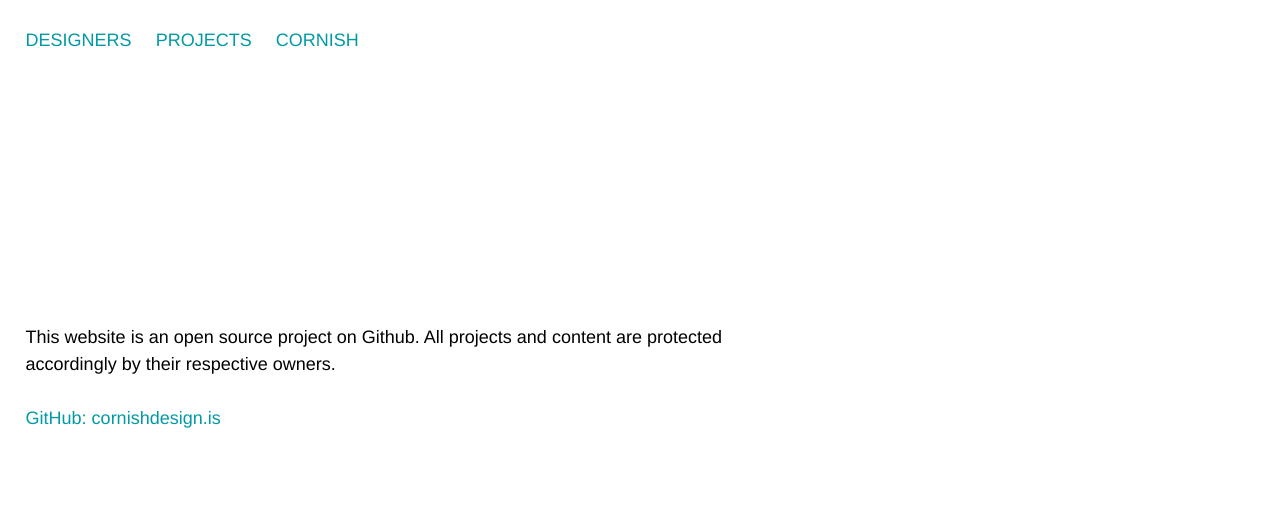
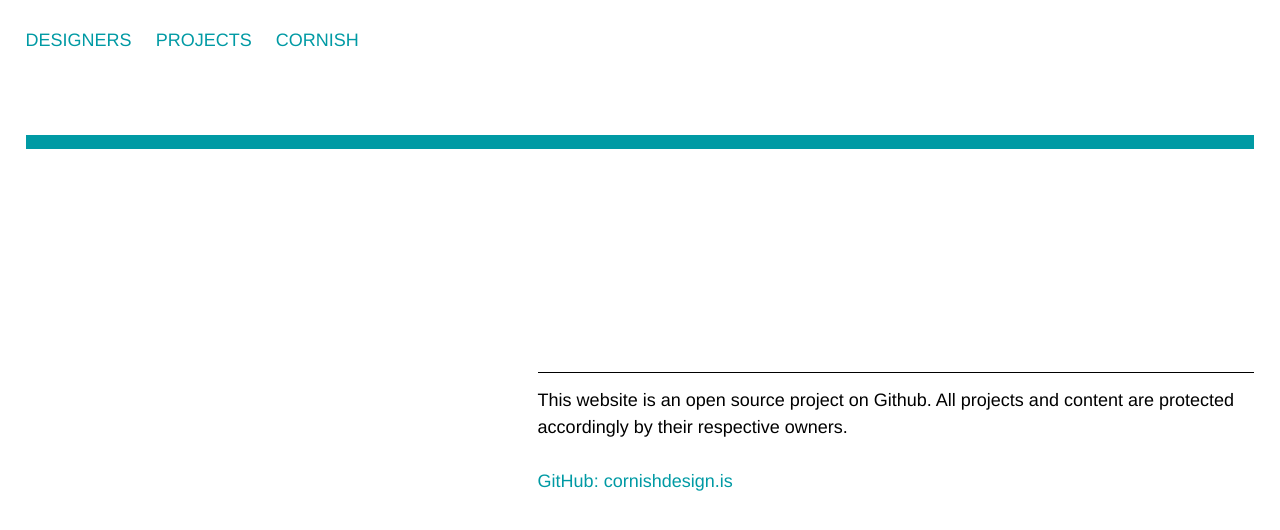
Before and after one commit to taylor-edwards/cornishdesign.is, a Jekyll site: the page built from project.html, in a window 1280 px wide. Shown: the top 530 px of the page. Built offline with Jekyll 4.4.1, drawn with Linux system fonts in a browser that asks for light colours.

Commit message:
CSS type and spacing update
Header and footer spacing should be more uniform

```diff
--- a/_sass/_layout.scss
+++ b/_sass/_layout.scss
@@ -29,7 +29,7 @@ svg {
   -moz-box-sizing:      border-box;
   box-sizing:           border-box;
   display:              inline-block;
-  margin:               0 2% 1.5em;
+  margin:               0 2%;
   position:             relative;
   vertical-align:       top;
 }
--- a/_sass/_objects.scss
+++ b/_sass/_objects.scss
@@ -10,7 +10,14 @@ header > nav[role="navigation"] {
   margin-bottom:          4.5em;
 }
 body > footer.row {
-  margin-top:             3em;
+  margin-top:             6em;
+  margin-bottom:          1.5em;
+  text-align:             right;
+  div {
+    border-top:           1px solid;
+    padding-top:          .75em;
+    text-align:           left;
+  }
 }
 .grid-item {
   text-align:             center;
@@ -63,3 +70,6 @@ body > footer.row {
   padding-bottom:          200%;
   width:                   100%;
 }
+#pagesubtitle {
+  z-index: 100;
+}
--- a/_sass/_typography.scss
+++ b/_sass/_typography.scss
@@ -25,6 +25,7 @@ h2,
 h3,
 h4,
 h5 {
+  text-rendering:  optimizeLegibility;
   line-height:     1;
   margin:          1.5rem 0;
   text-transform:  uppercase;
@@ -46,9 +47,11 @@ h5 {
   font-weight:     300;
 }
 h1 {
+  border-bottom:   .1em solid $light-teal;
   font-size:       8em;
-  line-height:     .75;
+  line-height:     .8333;
   margin-top:      0;
+  overflow:        hidden;
 }
 h2 {
   font-size:       4em;
@@ -91,16 +94,16 @@ a:link {
   padding:         0 .35em;
   text-decoration: none;
 }
+a:active,
 a:focus,
 a:hover {
   color:           $light-red;
 }
-a:active,
 a:visited {
   color:           $teal;
 }
 a:focus {
-  outline:         3px solid lighten($light-teal, 5%);
+  outline:         .15em solid lighten($light-teal, 5%);
 }
 ul {
   list-style:      none;
--- a/profile.html
+++ b/profile.html
@@ -62,7 +62,7 @@ layout: default
 </script>
 <style>
   body header.row {
-    margin-bottom: 0;
+    margin-bottom: 3rem;
   }
   body header.row h1 {
     margin-bottom: 0;
--- a/project.html
+++ b/project.html
@@ -40,8 +40,8 @@ layout: default
     console.log(project);
 
     /* Populate HTML */
-    document.getElementById("pagesubtitle").innerHTML     = project["Your Name"];
-    document.getElementById("pagetitle").innerHTML        = project["Project Name"];
+    document.getElementById("pagesubtitle").innerHTML = '<a href="{{ site.baseurl }}profile.html?name=' + encodeURI(data[i]["Your Name"]) + '">' + project["Your Name"] + '</a>';
+    document.getElementById("pagetitle").innerHTML    = project["Project Name"];
 
     if (project["Project Location"]) {
       meta.innerHTML += '<li><a href="' + project["Project Location"] + '">' + project["Project Location"] + '</a></li>';
@@ -59,7 +59,7 @@ layout: default
 </script>
 <style>
   body header.row {
-    margin-bottom: 0;
+    margin-bottom: 3rem;
   }
   body header.row h1 {
     margin-bottom: 0;
```
